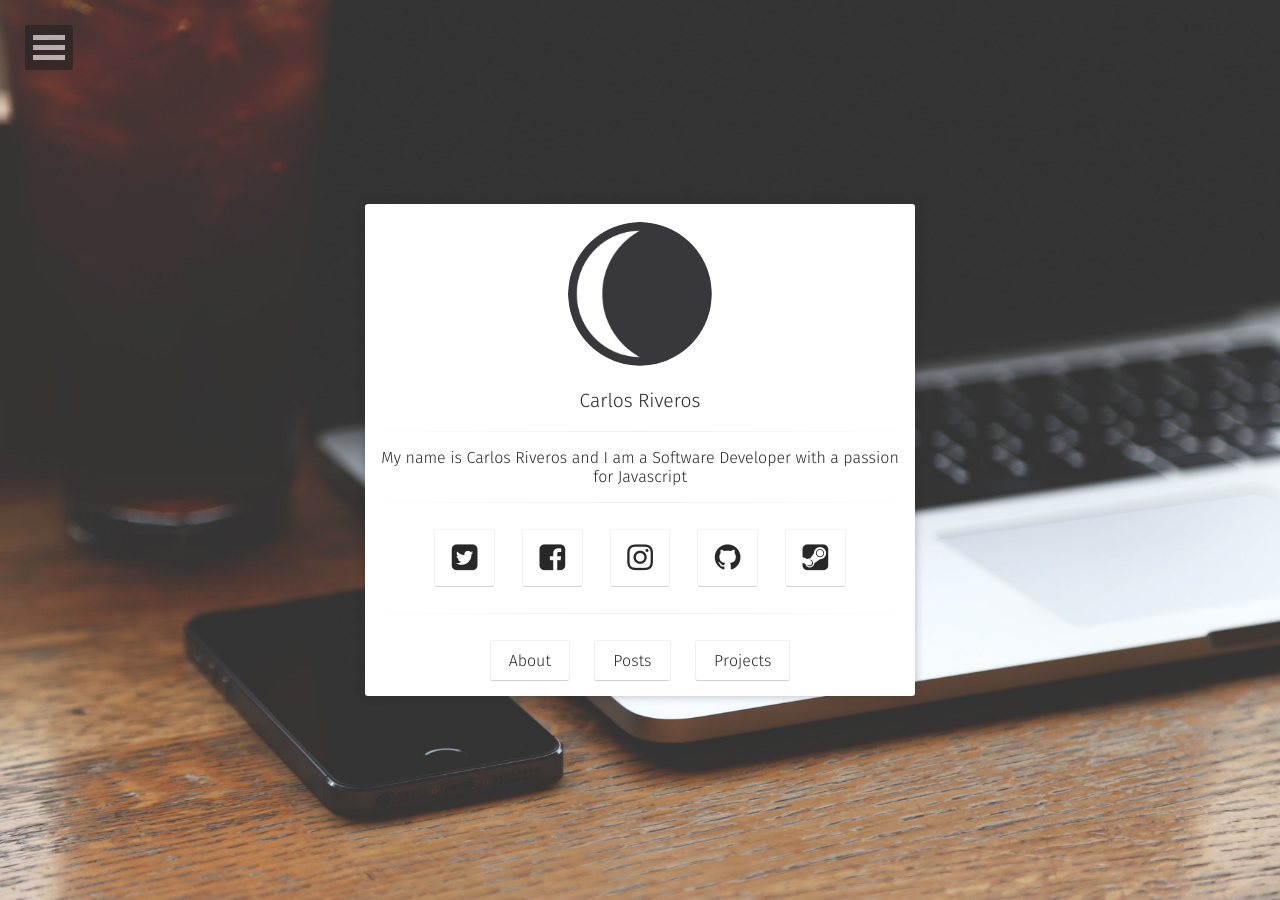
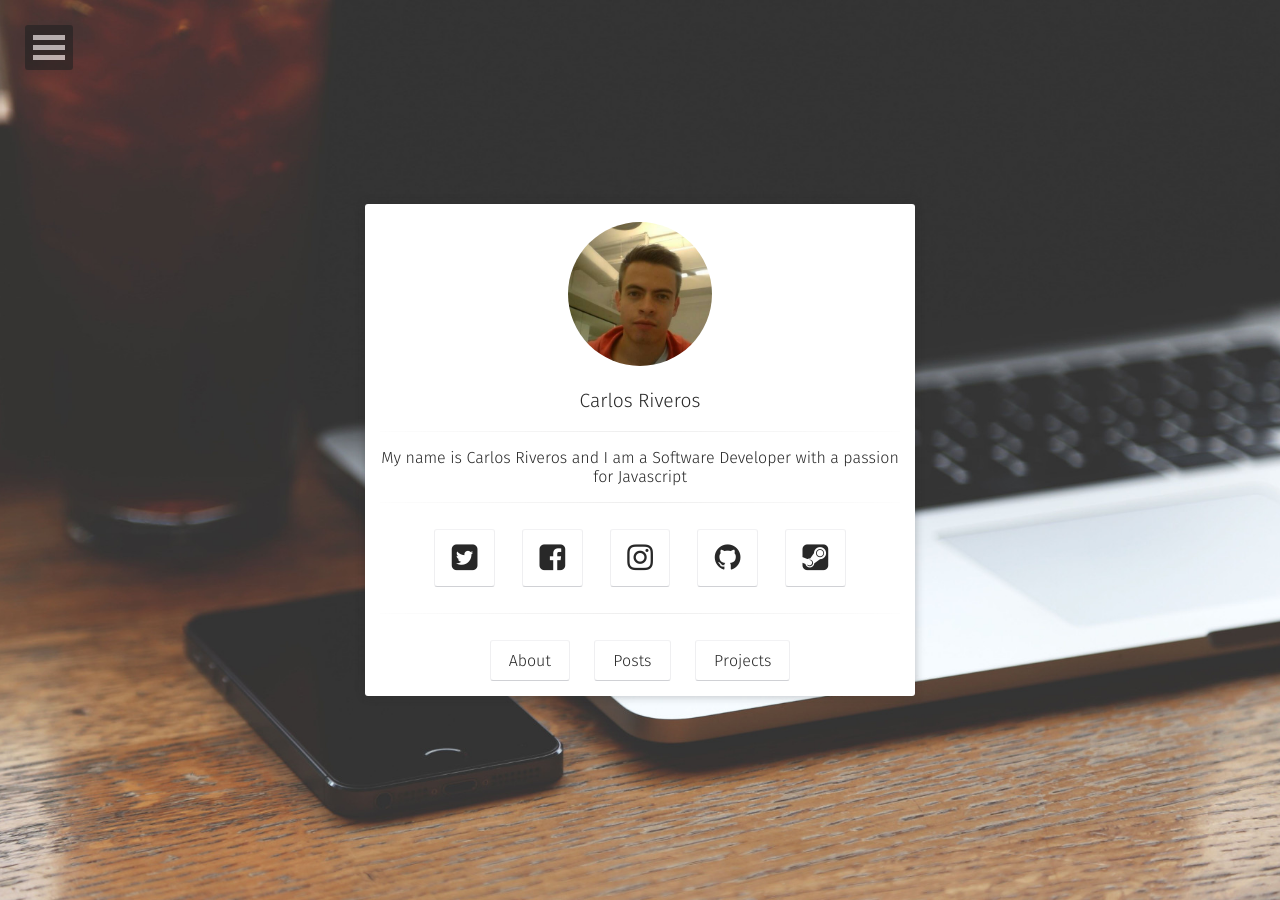
Before and after one commit to carlosriveros/carlosriveros.github.io, a Jekyll site: the page built from index.html, in a window 1280 px wide. Built offline with Jekyll 4.4.1, drawn with Linux system fonts in a browser that asks for light colours; some web fonts are replaced.

Commit message:
adding my picture

```diff
--- a/_config.yml
+++ b/_config.yml
@@ -4,7 +4,7 @@ bio:                'My name is Carlos Riveros and I am a Software Developer wit
 description:        "Moon is a minimal, one column jekyll theme for your blog."
 reading_time:       true
 words_per_minute:   200
-logo:               'assets/img/logo.png'
+logo:               'assets/img/carlos.jpg'
 background:         'assets/img/placeholder-big.jpg'
 tiled_bg:           false   # Set this true if you want to tile your background image, otherwise it will be covered
 locale:             en_US
```
Also changed, not shown: assets/img/carlos.jpg (added).
